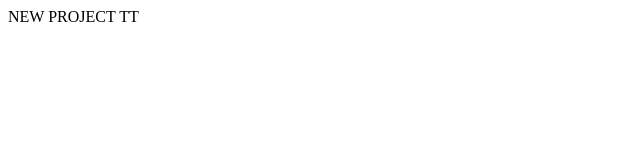
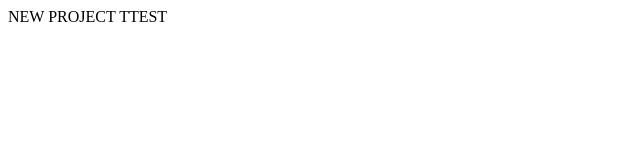
Before and after one commit to B-H-Capstone-Project/capstone-project-frontend, a React (Create React App) app in the folder capstone-project-frontend/: page / in a window 1280 px wide. Shown: the top 160 px of the page, without its empty margins (0-640 px from the left). Built offline with nearby package versions, Linux system fonts and the light colour scheme.

Commit message:
test branch

```diff
--- a/capstone-project-frontend/src/App.tsx
+++ b/capstone-project-frontend/src/App.tsx
@@ -1,7 +1,7 @@
 import React from 'react';
 
 function App() {
-  return <div>NEW PROJECT TT</div>;
+  return <div>NEW PROJECT TTEST</div>;
 }
 
 export default App;
```
